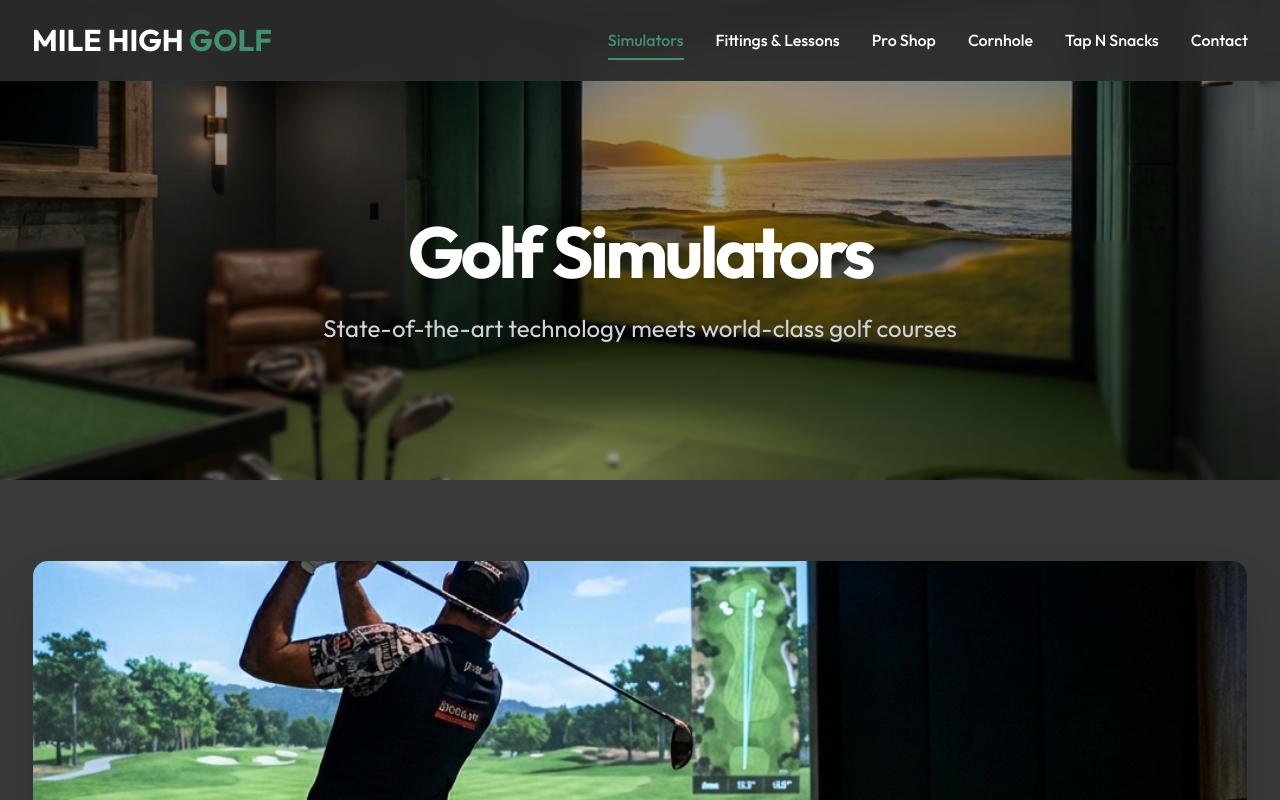
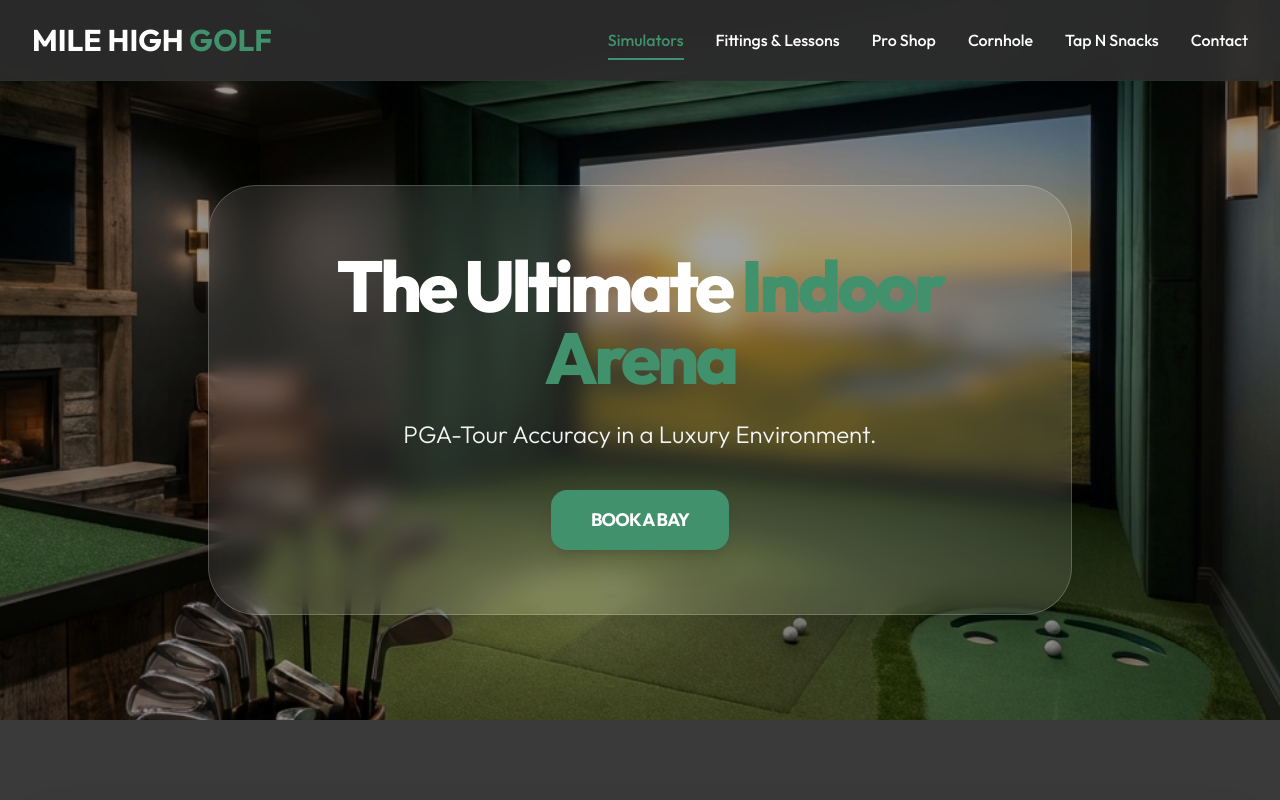
Before and after one commit to cwoodie/Mile-High, a plain HTML site: page simulators.html in a window 1280 px wide. Shown: the top 800 px of the page. Drawn offline with nearby package versions, Linux system fonts and the light colour scheme.

Commit message:
Update simulators.html

```diff
--- a/simulators.html
+++ b/simulators.html
@@ -79,23 +79,31 @@
     </nav>
 
     <!-- Hero Section -->
-    <section class="relative min-h-[60vh] flex items-center justify-center overflow-hidden pt-20">
+    <section class="relative min-h-[90vh] flex items-center justify-center overflow-hidden pt-20">
         <!-- Hero Background -->
         <div class="absolute inset-0 z-0">
-            <img src="simulator-hero.png" alt="Mile High Golf Simulator Bay" class="w-full h-full object-cover">
-            <!-- Main Overlay -->
+            <img src="simulator-hero.png" alt="Luxury Indoor Golf Simulator Bay"
+                class="w-full h-full object-cover scale-110 animate-slow-zoom">
             <div class="absolute inset-0 bg-black/40"></div>
-            <!-- Bottom Half Blur -->
-            <div class="absolute bottom-0 left-0 w-full h-1/2 backdrop-blur-[2px]"></div>
         </div>
 
-        <div class="relative z-10 max-w-7xl mx-auto px-4 sm:px-6 lg:px-8 text-center py-20">
-            <h2 class="text-5xl sm:text-6xl lg:text-7xl font-bold mb-6 tracking-tighter drop-shadow-2xl">
-                Golf Simulators
-            </h2>
-            <p class="text-xl sm:text-2xl text-gray-300 max-w-3xl mx-auto drop-shadow-lg">
-                State-of-the-art technology meets world-class golf courses
-            </p>
+        <!-- Glassmorphism Card -->
+        <div class="relative z-10 max-w-4xl mx-auto px-4 text-center">
+            <div
+                class="p-12 md:p-16 rounded-[3rem] bg-white/10 backdrop-blur-[12px] border border-white/20 shadow-2xl animate-fade-in">
+                <h1 class="text-5xl md:text-7xl font-black text-white mb-6 tracking-tighter leading-tight">
+                    The Ultimate <span class="text-forest-green-accent">Indoor Arena</span>
+                </h1>
+                <p class="text-xl md:text-2xl text-gray-100 font-light leading-relaxed max-w-2xl mx-auto">
+                    PGA-Tour Accuracy in a Luxury Environment.
+                </p>
+                <div class="mt-10 flex flex-col sm:flex-row items-center justify-center gap-6">
+                    <a href="booking.html"
+                        class="bg-forest-green-accent text-white font-bold px-10 py-4 rounded-2xl hover:bg-white hover:text-black transition-all text-lg uppercase tracking-tighter shadow-xl">
+                        Book a Bay
+                    </a>
+                </div>
+            </div>
         </div>
     </section>
 
```
